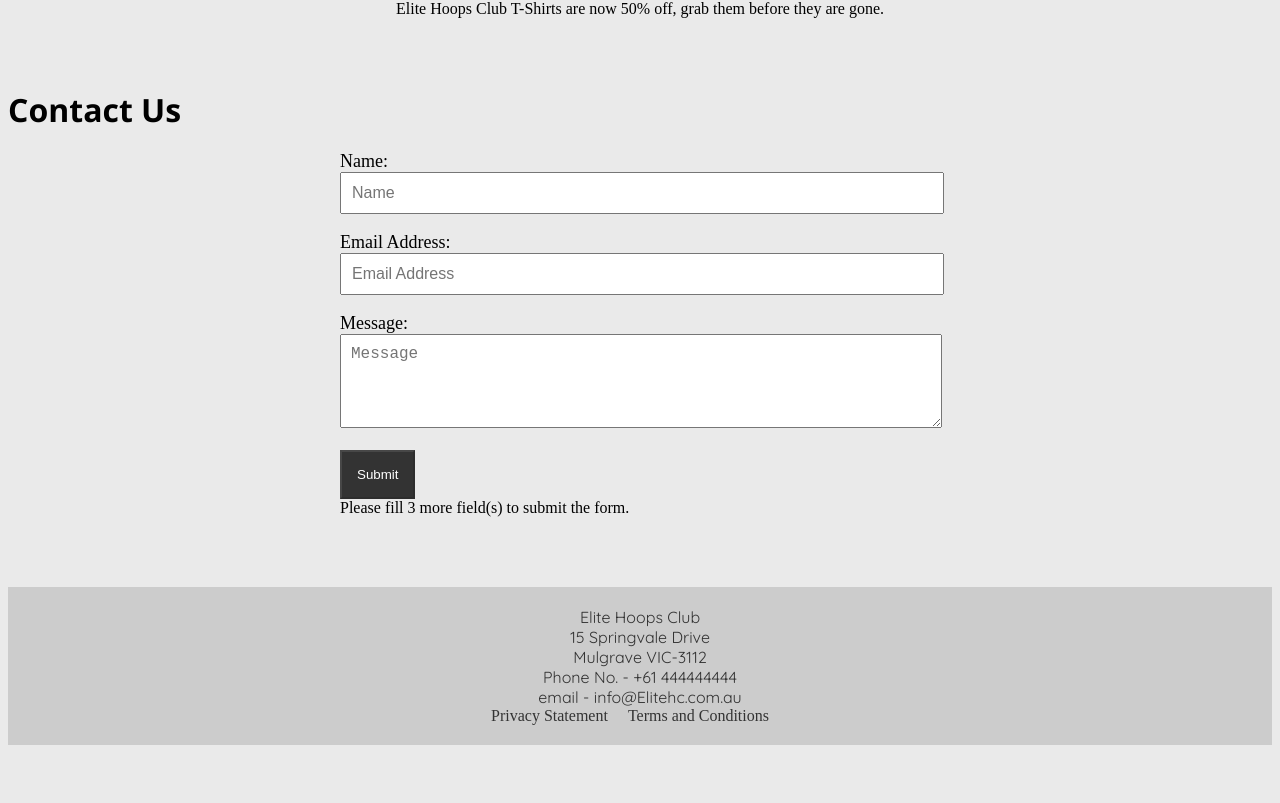
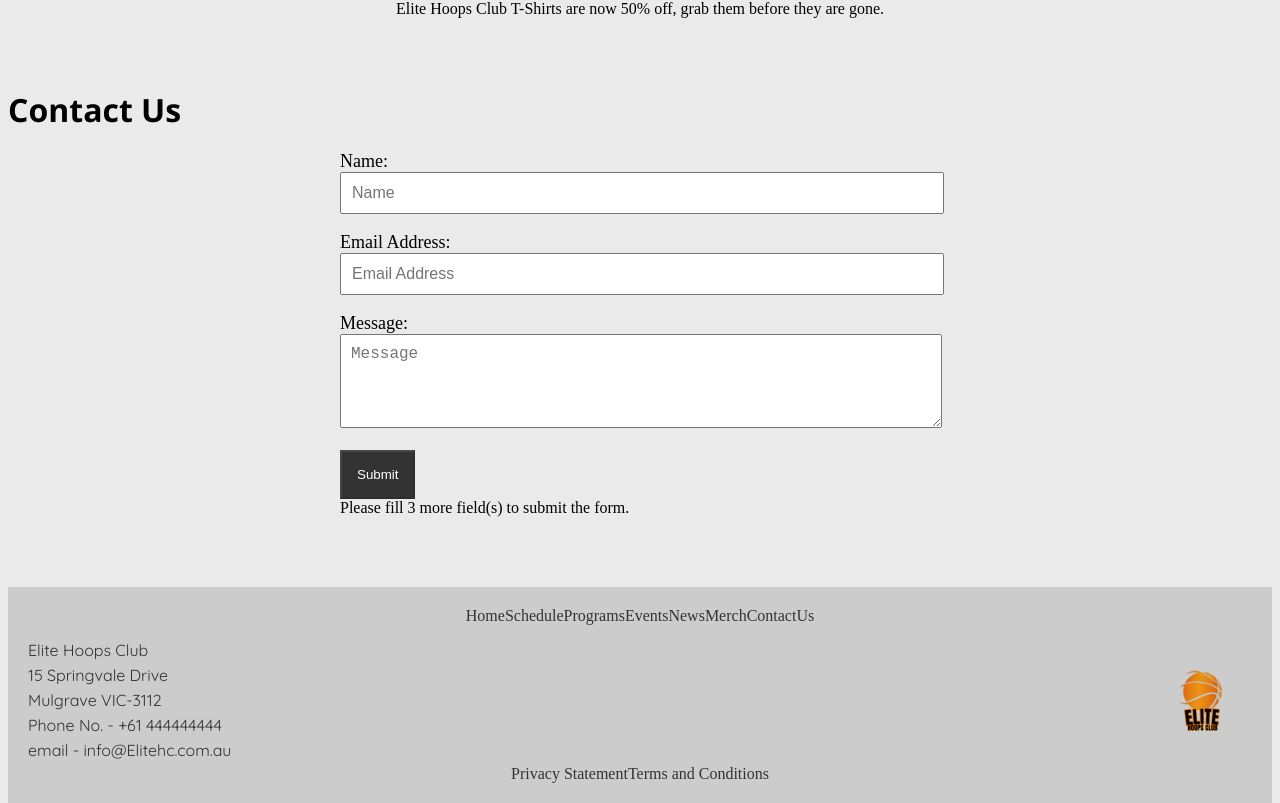
Before and after one commit to MakMongia/EliteFinal, a React (Create React App) app in the folder my-app/: page / in a window 1280 px wide. Shown: the part 4146-4949 px from the top of the page. Before the commit the page ends 4891 px from the top, so only its background shows below. Built offline with nearby package versions, Linux system fonts and the light colour scheme.

Commit message:
footer WIP
Footer

```diff
--- a/my-app/src/Component/Footer/Footer.css
+++ b/my-app/src/Component/Footer/Footer.css
@@ -3,12 +3,36 @@
 .footer {
   background-color: #ccc;
   padding: 20px;
-  text-align: center;
   color: #333;
 }
 
+.links-container {
+  display: flex;
+  justify-content: center;
+}
+
+.links-row {
+  display: flex;
+  justify-content: space-between;
+  margin-bottom: 10px;
+}
+
 .contact-info p {
-  margin: 0;
+  margin: 5px 0;
+}
+
+.footer-content {
+  display: flex;
+  justify-content: space-between;
+  align-items: center;
+}
+
+.footer-logo {
+  width: 100px; /* Adjust the width as needed */
+}
+
+.policies {
+  text-align: center;
 }
 
 .policies a {
--- a/my-app/src/Component/Footer/Footer.js
+++ b/my-app/src/Component/Footer/Footer.js
@@ -1,9 +1,26 @@
 import React from 'react';
 import './Footer.css'; // Import the CSS file
+import logo from '../../assets/images/Logo.png'; // Import your logo image
 
 function Footer() {
   return (
     <footer className="footer">
+      <div className="links-container">
+        <div className="links-row">
+          <span className="footer-link" onClick={() => window.location.href = "#home"}>Home</span>
+          <span className="footer-link" onClick={() => window.location.href = "#schedule"}>Schedule</span>
+          <span className="footer-link" onClick={() => window.location.href = "#program"}>Programs</span>
+        </div>
+        <div className="links-row">
+          <span className="footer-link" onClick={() => window.location.href = "#events"}>Events</span>
+          <span className="footer-link" onClick={() => window.location.href = "#news"}>News</span>
+          <span className="footer-link" onClick={() => window.location.href = "#merch"}>Merch</span>
+        </div>
+        <div className="links-row">
+          <span className="footer-link" onClick={() => window.location.href = "#contactus"}>ContactUs</span>
+        </div>
+      </div>
+      <div className="footer-content">
         <div className="contact-info">
           <p>Elite Hoops Club</p>
           <p>15 Springvale Drive</p>
@@ -11,9 +28,11 @@
           <p>Phone No. - +61 444444444</p>
           <p>email - info@Elitehc.com.au</p>
         </div>
+        <img src={logo} alt="Logo" className="footer-logo" />
+      </div>
       <div className="policies">
-        <a href="privacy-statement-url">Privacy Statement</a>
-        <a href="terms-and-conditions-url">Terms and Conditions</a>
+        <span className="footer-link" onClick={() => window.location.href = "privacy-statement-url"}>Privacy Statement</span>
+        <span className="footer-link" onClick={() => window.location.href = "terms-and-conditions-url"}>Terms and Conditions</span>
       </div>
     </footer>
   );
```
Also changed, not shown: my-app/src/Component/Footer/Footer copy 2.js (added, +38 -0 lines), my-app/src/Component/Footer/Footer copy.js (added, +38 -0 lines), my-app/src/Component/Main/ContactUs/ContactUs.css (line endings or trailing spaces). Lines whose indentation alone changed are shown as unchanged.
